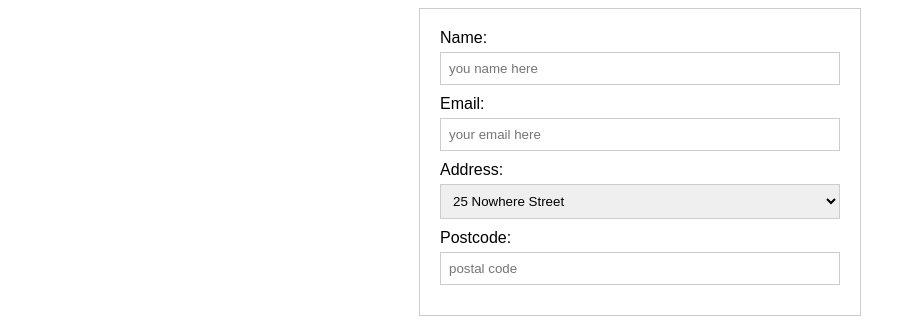
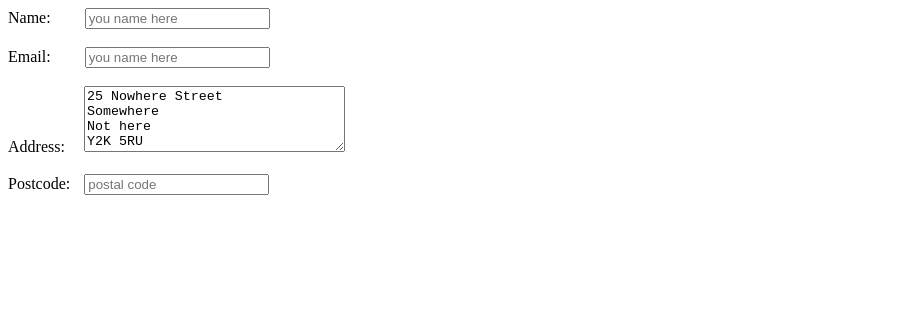
Before and after one commit to alvico23/Latihan-2-RPL, a plain HTML site: page index.html in a window 1280 px wide. Shown: the whole page, without its empty margins (0-916 px from the left). Drawn offline with Linux system fonts and the light colour scheme.

Commit message:
final latihan 2 html

```diff
--- a/index.html
+++ b/index.html
@@ -1,55 +1,25 @@
 <!DOCTYPE html>
-<html lang="en">
-<head>
-    <meta charset="UTF-8">
-    <meta name="viewport" content="width=device-width, initial-scale=1.0">
-    <title>Formulir</title>
-    <style>
-        body {
-            font-family: sans-serif;
-        }
+<html>
+<body>
 
-        .container {
-            width: 400px;
-            margin: 0 auto;
-            padding: 20px;
-            border: 1px solid #ccc;
-        }
+<form>
 
-        label {
-            display: block;
-            margin-bottom: 5px;
-        }
+  <label for="fname">Name:</label>
+  <input type="text" id="fname" name="fname" placeholder="you name here"; style="margin-left: 30px"> <br><br>
 
-        input[type="text"],
-        input[type="email"],
-        select {
-            width: 100%;
-            padding: 8px;
-            margin-bottom: 10px;
-            border: 1px solid #ccc;
-            box-sizing: border-box;
-        }
-    </style>
-</head>
-<body>
-    <div class="container">
-        <label for="name">Name:</label>
-        <input type="text" id="name" placeholder="you name here">
+  <label for="lname">Email:</label>
+  <input type="text" id="lemail" email="lemail" placeholder="you name here"; style="margin-left: 30px"><br><br>
 
-        <label for="email">Email:</label>
-        <input type="email" id="email" placeholder="your email here">
+  <label for="lname">Address:</label>
+  <textarea type="text" id="laddress" address="laddress" ; style="margin-left: 15px" ; rows="4" cols="30">25 Nowhere Street
+Somewhere
+Not here
+Y2K 5RU
+  </textarea> <br><br>
 
-        <label for="address">Address:</label>
-        <select id="address">
-            <option value="25 Nowhere Street">25 Nowhere Street</option>
-            <option value="Somewhere">Somewhere</option>
-            <option value="Not Here">Not Here</option>
-            <option value="Y2K 5RU">Y2K 5RU</option>
-        </select>
+  <label for="lname">Postcode:</label>
+  <input type="text" id="lpostcode" postcode="lpostcode" placeholder="postal code" ; style="margin-left: 10px"><br><br>
 
-        <label for="postcode">Postcode:</label>
-        <input type="text" id="postcode" placeholder="postal code">
-    </div>
+</form>
 </body>
 </html>
```
